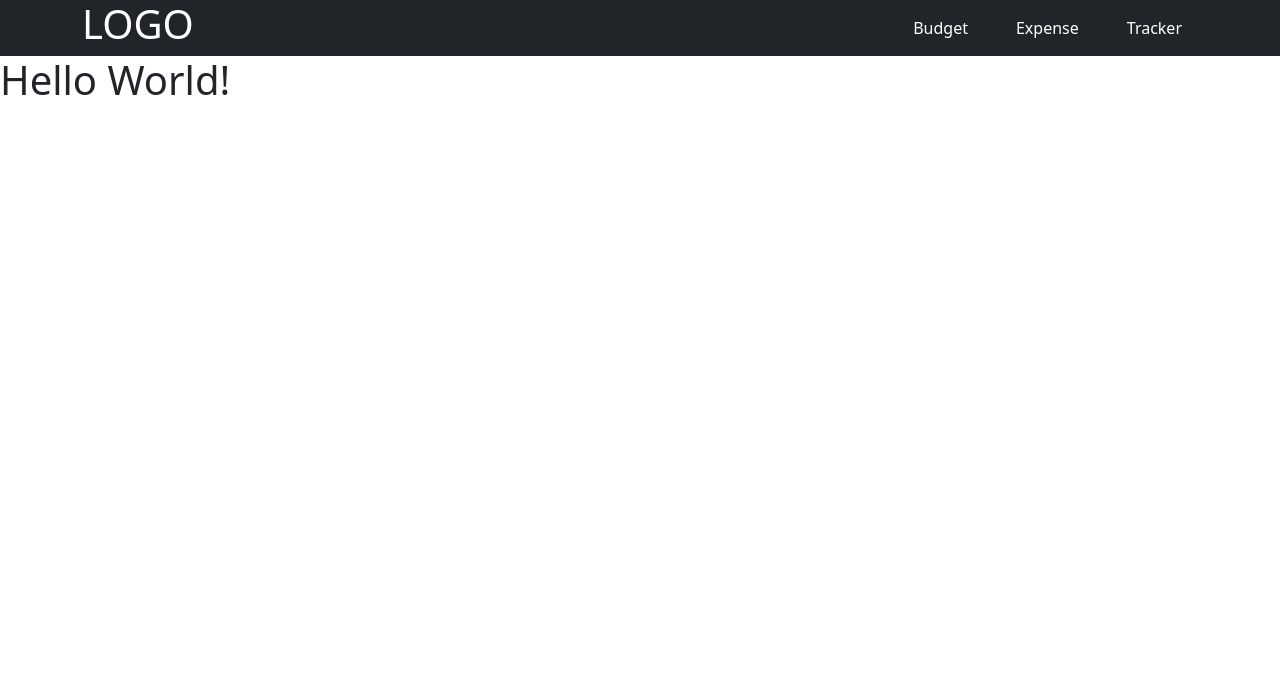
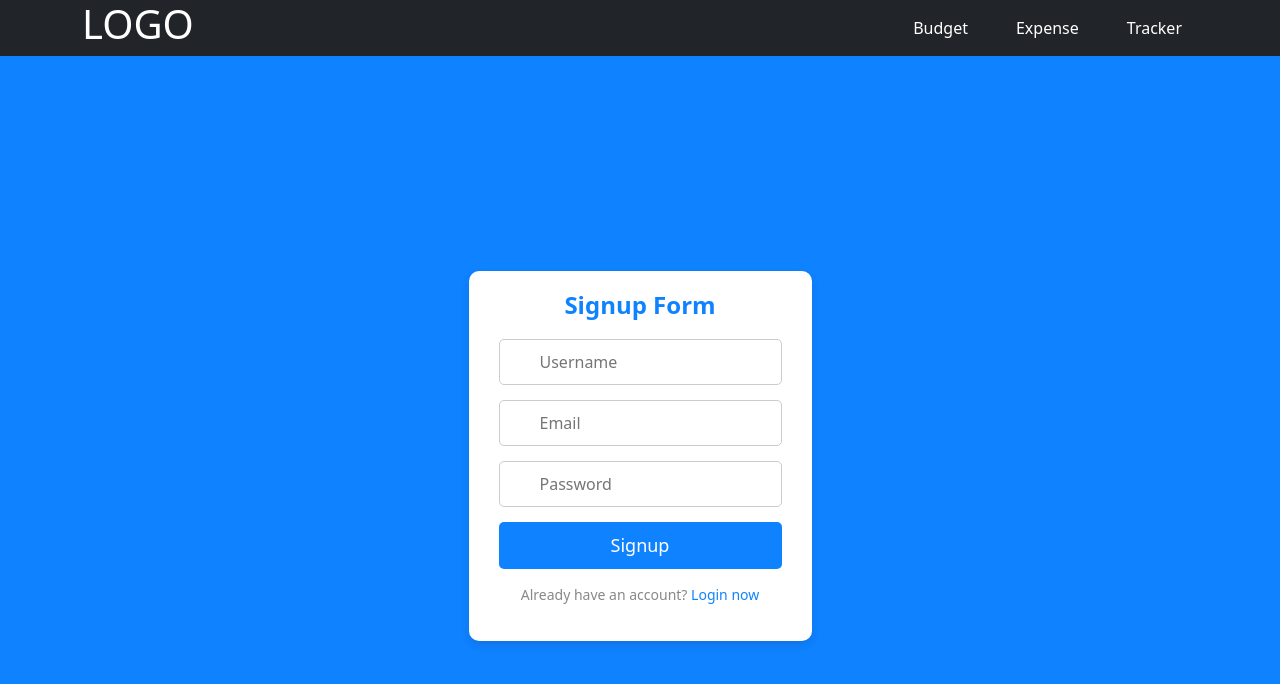
Before and after one commit to 1Yasir/expensive-tracking, a Next.js app: page / in a window 1280 px wide. Shown: the top 684 px of the page. Built offline with nearby package versions, Linux system fonts and the light colour scheme.

Commit message:
create login & singup com[onent

```diff
--- a/app/components/layout/Header.jsx
+++ b/app/components/layout/Header.jsx
@@ -4,7 +4,7 @@ function Header() {
     const menuItems = ["Budget", "Expense", "Tracker"];
 
     return (
-        <header className='bg-dark'>
+        <header className='bg-dark shadow-sm'>
             <div className="container">
                 <div className="d-flex justify-content-between align-items-center">
                     <Link href="/" className='text-white text-decoration-none'>
--- /dev/null
+++ b/app/components/singup/SignUpForm.module.css
@@ -0,0 +1,82 @@
+/* styles/SignupForm.module.css */
+
+.signupContainer {
+    display: flex;
+    justify-content: center;
+    align-items: center;
+    height: 100vh;
+    background-color: #007bfff0;
+  }
+
+  .signupBox {
+    background-color: #fff;
+    padding: 20px 30px;
+    border-radius: 10px;
+    box-shadow: 0 4px 8px rgba(0, 0, 0, 0.1);
+    text-align: center;
+  }
+
+  .heading {
+    margin-bottom: 20px;
+    font-size: 24px;
+    font-weight: bold;
+    color: #007bfff0;
+  }
+
+  .inputGroup {
+    position: relative;
+    margin-bottom: 15px;
+  }
+
+  .inputGroup i {
+    position: absolute;
+    top: 50%;
+    left: 10px;
+    transform: translateY(-50%);
+    font-size: 18px;
+    color: #888;
+  }
+
+  .inputField {
+    width: 100%;
+    padding: 10px 10px 10px 40px;
+    border: 1px solid #ccc;
+    border-radius: 5px;
+    font-size: 16px;
+  }
+
+  .inputField:focus {
+    outline: none;
+    border-color: #007bfff0;
+  }
+
+  .signupButton {
+    background-color: #007bfff0;
+    color: white;
+    border: none;
+    padding: 10px;
+    width: 100%;
+    border-radius: 5px;
+    font-size: 18px;
+    cursor: pointer;
+    transition: background-color 0.3s;
+  }
+
+  .signupButton:hover {
+    background-color: #202020;
+  }
+
+  .footerText {
+    margin-top: 15px;
+    font-size: 14px;
+    color: #888;
+  }
+
+  .footerText a {
+    color: #007bfff0;
+    text-decoration: none;
+  }
+
+  .footerText a:hover {
+    text-decoration: underline;
+  }
--- /dev/null
+++ b/app/components/singup/signUp.jsx
@@ -0,0 +1,46 @@
+import styles from './SignUpForm.module.css';
+import Link from 'next/link';
+
+const SignUp = () => {
+  return (
+    <div className={styles.signupContainer}>
+      <div className={styles.signupBox}>
+        <h2 className={styles.heading}>Signup Form</h2>
+        <form>
+          <div className={styles.inputGroup}>
+            <i className="fas fa-user"></i>
+            <input
+              type="text"
+              placeholder="Username"
+              className={styles.inputField}
+            />
+          </div>
+          <div className={styles.inputGroup}>
+            <i className="fas fa-envelope"></i>
+            <input
+              type="email"
+              placeholder="Email"
+              className={styles.inputField}
+            />
+          </div>
+          <div className={styles.inputGroup}>
+            <i className="fas fa-lock"></i>
+            <input
+              type="password"
+              placeholder="Password"
+              className={styles.inputField}
+            />
+          </div>
+          <button type="submit" className={styles.signupButton}>
+            Signup
+          </button>
+        </form>
+        <p className={styles.footerText}>
+          Already have an account? <Link href="/login">Login now</Link>
+        </p>
+      </div>
+    </div>
+  );
+};
+
+export default SignUp;
--- a/app/layout.js
+++ b/app/layout.js
@@ -13,7 +13,7 @@ import "./globals.css";
 export default function RootLayout({ children }) {
   return (
     <html lang="en">
-      <body>
+          <body>
         <Header />
         {children}
       </body>
--- /dev/null
+++ b/app/login/LoginForm.module.css
@@ -0,0 +1,94 @@
+/* styles/LoginForm.module.css */
+
+.loginContainer {
+    display: flex;
+    justify-content: center;
+    align-items: center;
+    height: 100vh;
+    background-color: #007bff;
+  }
+
+  .loginBox {
+    background-color: #fff;
+    padding: 20px 30px;
+    border-radius: 10px;
+    box-shadow: 0 4px 8px rgba(0, 0, 0, 0.1);
+    text-align: center;
+  }
+
+  .heading {
+    margin-bottom: 20px;
+    font-size: 24px;
+    font-weight: bold;
+    color: #007bff;
+  }
+
+  .inputGroup {
+    position: relative;
+    margin-bottom: 15px;
+  }
+
+  .inputGroup i {
+    position: absolute;
+    top: 50%;
+    left: 10px;
+    transform: translateY(-50%);
+    font-size: 18px;
+    color: #888;
+  }
+
+  .inputField {
+    width: 100%;
+    padding: 10px 10px 10px 40px;
+    border: 1px solid #ccc;
+    border-radius: 5px;
+    font-size: 16px;
+  }
+
+  .inputField:focus {
+    outline: none;
+    border-color: #007bff;
+  }
+
+  .forgotPassword {
+    display: block;
+    margin: 10px 0;
+    font-size: 14px;
+    color: #007bff;
+    text-decoration: none;
+  }
+
+  .forgotPassword:hover {
+    text-decoration: underline;
+  }
+
+  .loginButton {
+    background-color: #007bff;
+    color: white;
+    border: none;
+    padding: 10px;
+    width: 100%;
+    border-radius: 5px;
+    font-size: 18px;
+    cursor: pointer;
+    transition: background-color 0.3s;
+  }
+
+  .loginButton:hover {
+    background-color: #202020;
+  }
+
+  .footerText {
+    margin-top: 15px;
+    font-size: 14px;
+    color: #888;
+  }
+
+  .footerText a {
+    color: #007bff;
+    text-decoration: none;
+  }
+
+  .footerText a:hover {
+    text-decoration: underline;
+  }
--- /dev/null
+++ b/app/login/page.jsx
@@ -0,0 +1,39 @@
+import Link from 'next/link';
+import styles from './LoginForm.module.css';
+
+const Login = () => {
+  return (
+    <div className={styles.loginContainer}>
+      <div className={styles.loginBox}>
+        <h2 className={styles.heading}>Login Form</h2>
+        <form>
+          <div className={styles.inputGroup}>
+            <i className="fas fa-user"></i>
+            <input
+              type="text"
+              placeholder="Email"
+              className={styles.inputField}
+            />
+          </div>
+          <div className={styles.inputGroup}>
+            <i className="fas fa-lock"></i>
+            <input
+              type="password"
+              placeholder="Password"
+              className={styles.inputField}
+            />
+          </div>
+
+          <button type="submit" className={styles.loginButton}>
+            Login
+          </button>
+        </form>
+        <p className={styles.footerText}>
+          Not a member? <Link href="/">Signup now</Link>
+        </p>
+      </div>
+    </div>
+  );
+};
+
+export default Login;
--- a/app/page.js
+++ b/app/page.js
@@ -1,8 +1,11 @@
+import Login from "./login/page";
+import SignUp from "./components/singup/signup";
 
 function App() {
   return (
     <>
-    <h1>Hello World!</h1>
+      {/* <Login/> */}
+      <SignUp />
     </>
   )
 }
```
Also changed, not shown: 2 other files (tests, documents, lock files or other folders).
